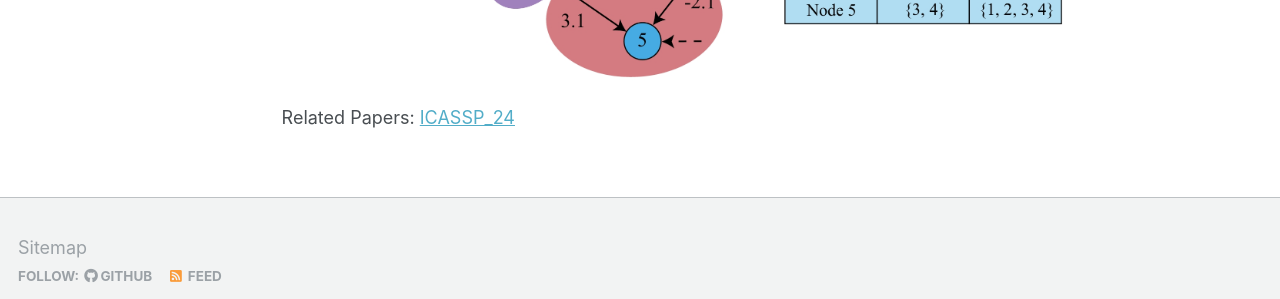
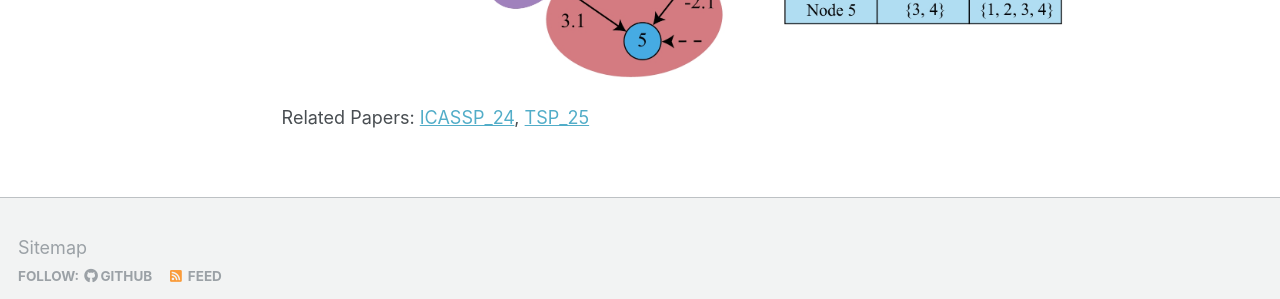
Before and after one commit to CalixPeng/CalixPeng.github.io, a Jekyll site: the page built from _pages/research.md, in a window 1280 px wide and 900 px high, scrolled down 1902 px. Shown: the part 547-846 px from the top of the window. Built offline with Jekyll 4.4.1, drawn with Linux system fonts in a browser that asks for light colours.

Commit message:
Update research.md

```diff
--- a/_pages/research.md
+++ b/_pages/research.md
@@ -35,4 +35,4 @@ This project considers the causal bandit problem, in which the objective is to s
   <img src="../images/causal_graph.png" style="max-width:60%; height:auto;">
 </p>
 
-Related Papers: [ICASSP_24](https://ieeexplore.ieee.org/abstract/document/10445823)
+Related Papers: [ICASSP_24](https://ieeexplore.ieee.org/abstract/document/10445823), [TSP_25](https://ieeexplore.ieee.org/abstract/document/10976570)
```
